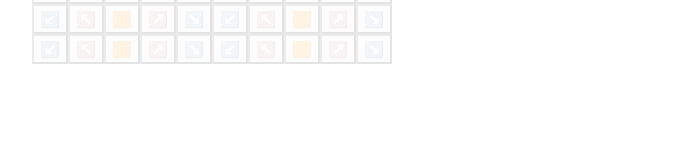
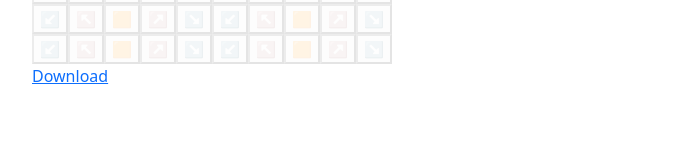
Before and after one commit to ddrone/arrows, a React (Vite) app: page / in a window 1280 px wide. Shown: the part 138-293 px from the top of the page, without its empty margins (50-723 px from the left). Built offline with nearby package versions, Linux system fonts and the light colour scheme; the HTML template or start-up script is replaced by a standard one.

Commit message:
Implement saving patterns

```diff
--- a/src/App.tsx
+++ b/src/App.tsx
@@ -53,6 +53,10 @@ function initArrows(patType: PatternType): boolean[][] {
   return repeat(repeat(false, patType.arrowChars.length), 4);
 }
 
+function encodeJsonDownloadLink(value: unknown): string {
+  return `data:application/json,${JSON.stringify(value)}`;
+}
+
 function EditorWithTypeSelector(props: EWTSProps) {
   const [patIndex, setPatIndex] = useState<number>(0);
   const patType = props.patternTypes[patIndex];
@@ -74,6 +78,7 @@ function EditorWithTypeSelector(props: EWTSProps) {
         ))}
       </select>
       <PatternEditor arrowChars={patType.arrowChars} arrows={arrows} onUpdate={setArrows} />
+      <a href={encodeJsonDownloadLink({type: patType.id, arrows})} download="pattern.json">Download</a>
     </>
   );
 }
```
Also changed, not shown: 1 other file (tests, documents, lock files or other folders).
